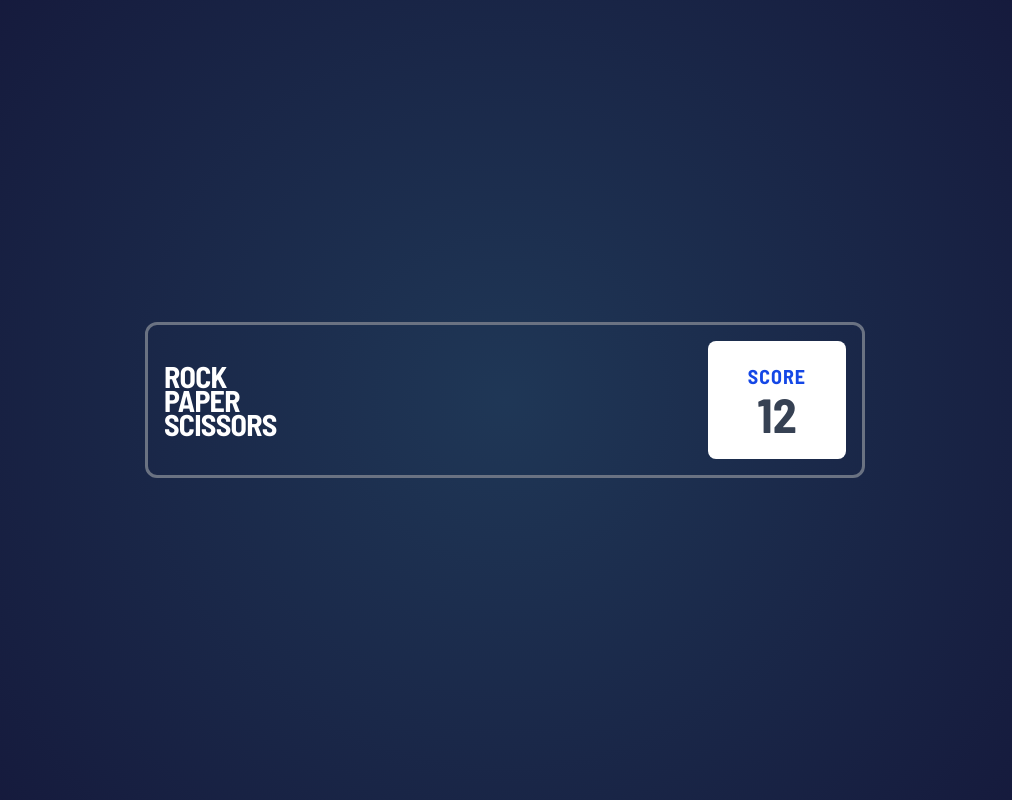
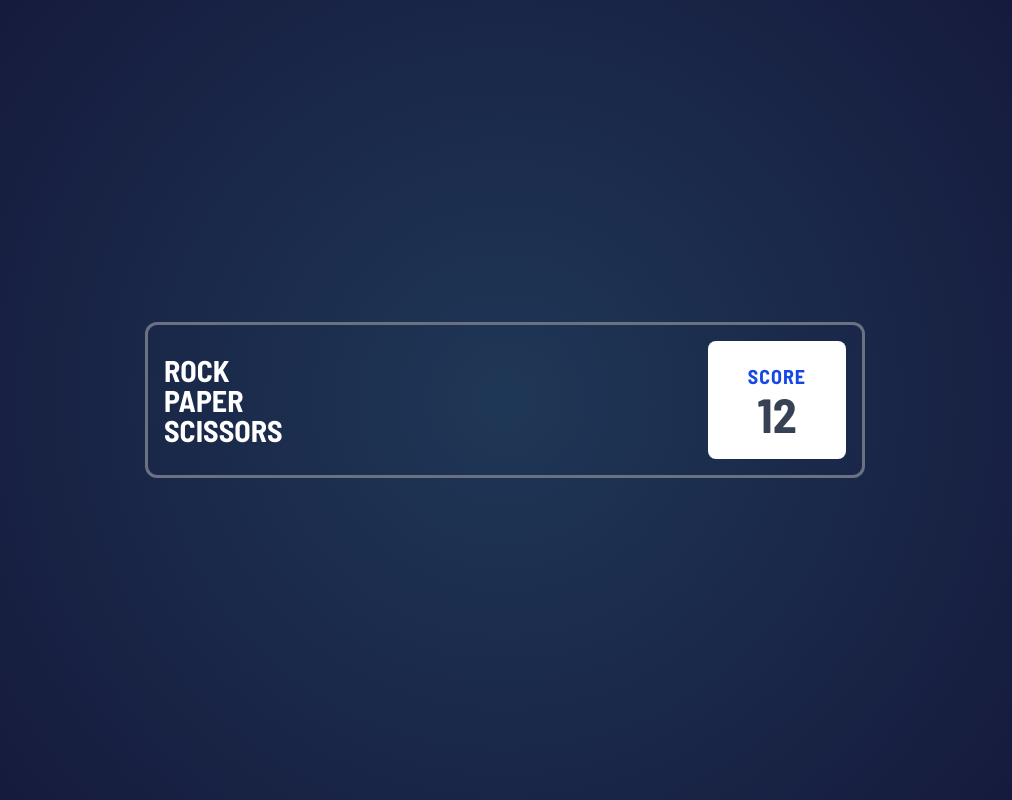
Before and after one commit to CodingWithLaiba/RPS-Game, a React (Vite) app: page / in a window 1280 px wide. Shown: the whole page, without its empty margins (135-1147 px from the left). Built offline with nearby package versions, Linux system fonts and the light colour scheme.

Commit message:
Edit the width of header

```diff
--- a/src/components/ScoreBoard.jsx
+++ b/src/components/ScoreBoard.jsx
@@ -1,21 +1,18 @@
-export default function ScoreBoard({score}) {
+export default function ScoreBoard({ score }) {
   return (
-    <div className="border-3 border-gray-500 rounded-xl p-4 h-39 w-180 flex md:flex-row flex-col items-center justify-between">
-     <div>
-      <p className="text-3xl text-start text-white font-bold tracking-tight leading-3 uppercase">
-        Rock
-      </p>
-      <p className="text-3xl text-start text-white font-bold tracking-tight uppercase">
-        Paper
-      </p>
-      <p className="text-3xl text-start text-white font-bold tracking-tight leading-3  uppercase">
-        Scissors
-      </p>
+    <div className="border-3 border-gray-500 rounded-xl p-4 h-39 w-180 flex flex-row items-center justify-between">
+      <div className="text-left text-white font-bold text-3xl leading-none uppercase">
+        <h1>Rock</h1>
+        <h1>Paper</h1>
+        <h1>Scissors</h1>
       </div>
       <div className="bg-white h-full p-10 border-0 rounded-lg flex flex-col justify-center items-center">
-        <p className="text-xl text-center text-blue-700 font-bold tracking-wider uppercase">Score</p>
-       <p className="text-5xl text-center text-gray-700 font-bold tracking-normal uppercase">{score}</p>
-
+        <p className="text-xl text-center text-blue-700 font-bold tracking-wider uppercase">
+          Score
+        </p>
+        <p className="text-5xl text-center text-gray-700 font-bold tracking-normal uppercase">
+          {score}
+        </p>
       </div>
     </div>
   );
```
